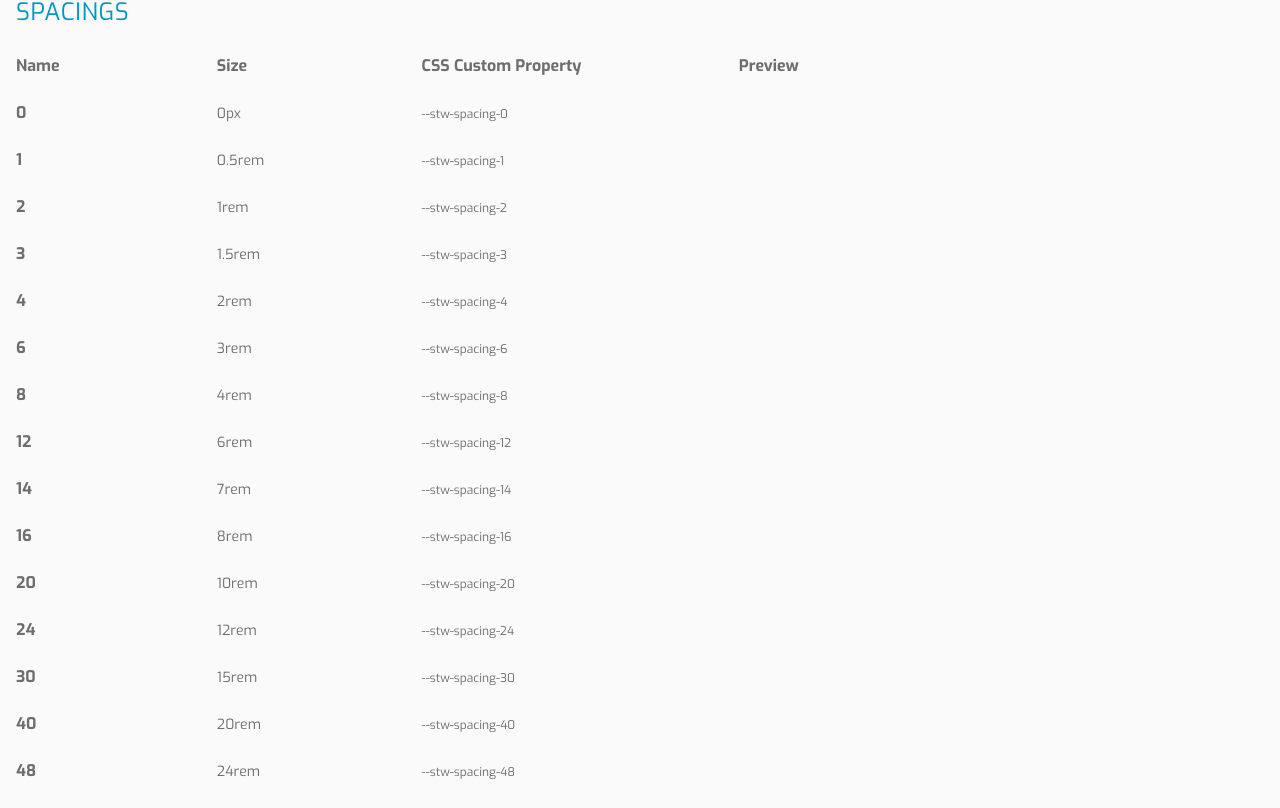
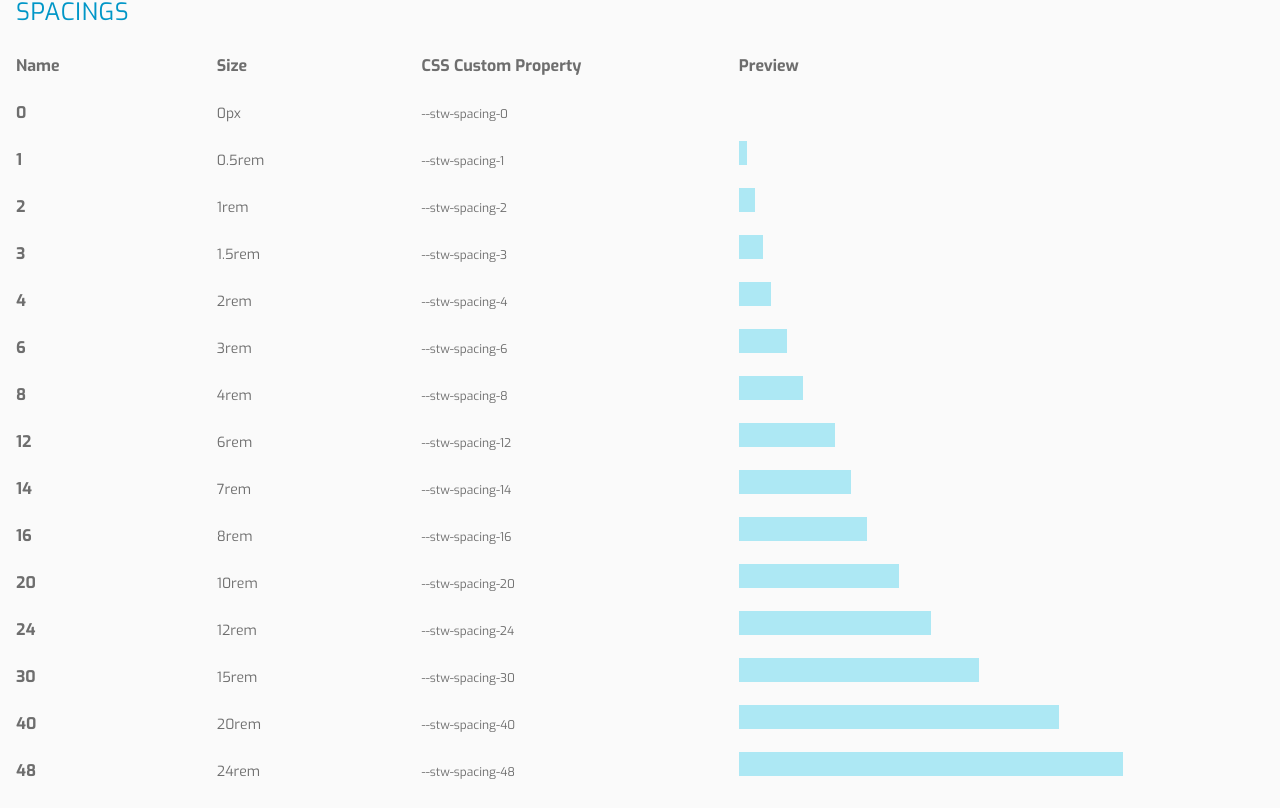
Before and after one commit to StefanKandlbinder/styledictionarytailwindbridge, an Angular app: page / in a window 1280 px wide. Shown: the part 1472-2280 px from the top of the page. Built offline with nearby package versions, Linux system fonts and the light colour scheme.

Commit message:
visual bug

```diff
--- a/src/app/designsystem/spacing/spacing.component.html
+++ b/src/app/designsystem/spacing/spacing.component.html
@@ -25,7 +25,7 @@
       <div class="text-sm z-0">{{ spacing.value }}</div>
       <div class="text-xs whitespace-nowrap z-0">--{{ spacing.name }}</div>
       <div class="text-sm col-span-3 hidden md:block md:col-auto">
-        <div class="bg-grayxs-100 h-3" [style.width]="getSpacingProperty(spacing)"></div>
+        <div class="text-xs bg-primary-100 h-3" [style.width]="getSpacingProperty(spacing)"></div>
       </div>
     </ng-container>
   </div>
```
